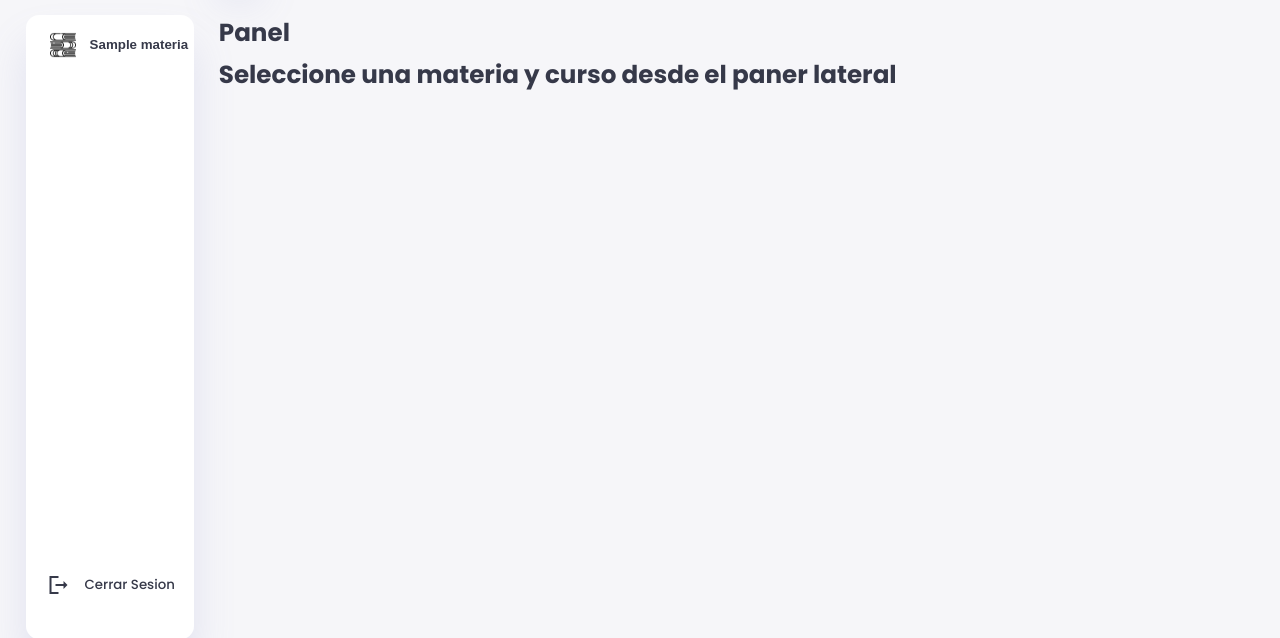
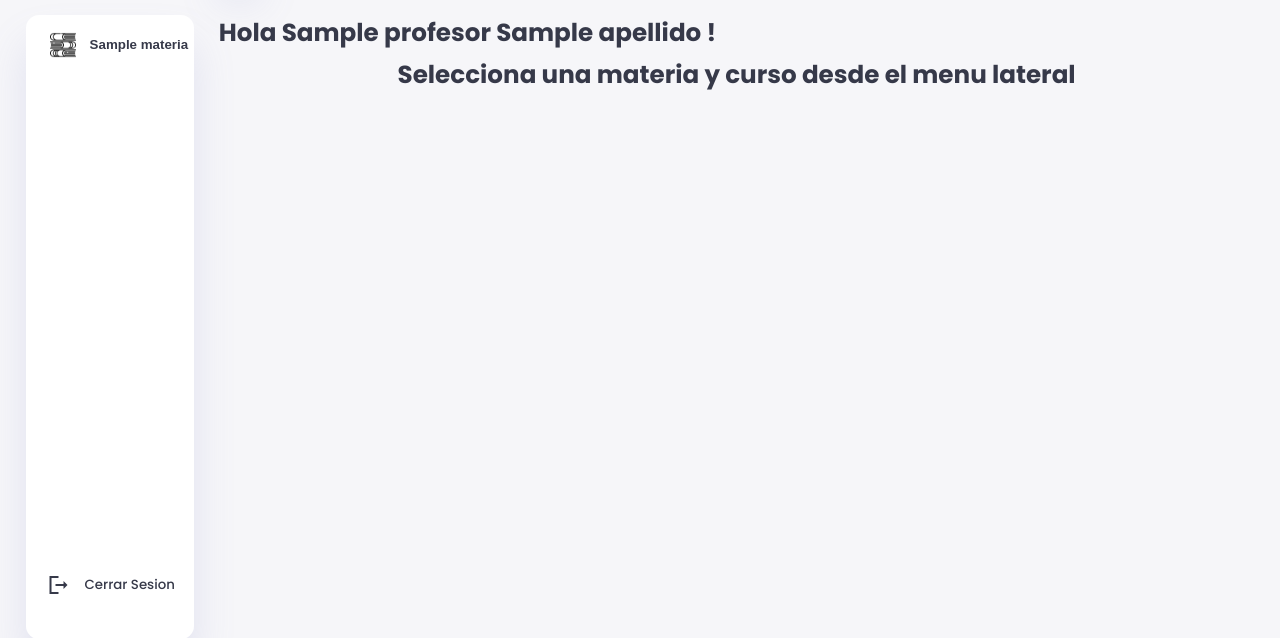
Before and after one commit to rich-333/proyecto-escuela, a Laravel app: template resources/views/profesor/panel.blade.php in a window 1280 px wide. Shown: the part 109-747 px from the top of the page. Run offline with Laravel 12, Linux system fonts and the light colour scheme; the template is opened without the code that fills it: most values are stand-ins (such as "Sample title", 1, 10 or a date in 2020); style sheets or scripts are compiled from the project's sources.

Commit message:
Se agregaron estilos y pequenas modificaciones en algunos titulos de ña vistas
Esto se hizo para modificar algunos titulos que no tenian un nombre adecuado y para centrar algunas secciones.

```diff
--- a/app/Http/Controllers/AuthController.php
+++ b/app/Http/Controllers/AuthController.php
@@ -22,8 +22,8 @@ class AuthController extends Controller
         ]);
 
         $usuario = Usuario::where('nombre_usuario', $request->nombre_usuario)->first();
-
-        if ($usuario && Hash::check($request->contrasena, $usuario->contrasena)) {
+        //$usuario && $request->contrasena === $usuario->contrasena
+        if ($usuario && Hash::check($request->contrasena, $usuario->contrasena)) { //$usuario && Hash::check($request->contrasena, $usuario->contrasena)
             Auth::login($usuario);
 
             switch ($usuario->rol) {
--- a/app/Http/Controllers/BoletinController.php
+++ b/app/Http/Controllers/BoletinController.php
@@ -8,6 +8,7 @@ use Dompdf\Dompdf;
 use App\Models\Estudiante;
 use App\Models\Nota;
 use App\Models\Periodo;
+use App\Models\Curso;
 use Carbon\Carbon;
 use Illuminate\Support\Facades\Auth;
 
--- a/app/Http/Controllers/CalificacionController.php
+++ b/app/Http/Controllers/CalificacionController.php
@@ -8,6 +8,7 @@ use App\Models\Materia;
 use App\Models\Estudiante;
 use App\Models\Periodo;
 use App\Models\Profesor;
+use App\Models\Curso;
 use Illuminate\Support\Facades\Auth;
 use Carbon\Carbon;
 
@@ -23,7 +24,7 @@ class CalificacionController extends Controller
         $materias = $profesor->materias;
         $cursos = $profesor->cursos;
 
-        return view('profesor.panel', compact('materias', 'cursos'));
+        return view('profesor.panel', compact('materias', 'cursos', 'profesor'));
     }
 
     public function mostrarEstudiantes($id_materia, $id_curso)
@@ -51,8 +52,9 @@ class CalificacionController extends Controller
 
         $estudiantes = Estudiante::where('id_curso', $id_curso)->get();
         $materia = Materia::findOrFail($id_materia);
+        $curso = Curso::findOrFail($id_curso);
 
-        return view('profesor.materias', compact('estudiantes', 'periodo_actual', 'materia', 'notas'));
+        return view('profesor.materias', compact('estudiantes', 'periodo_actual', 'materia', 'notas', 'curso'));
     }
 
     public function guardarAjax(Request $request)
--- a/resources/css/materias/style.css
+++ b/resources/css/materias/style.css
@@ -29,7 +29,7 @@ table {
 }
 
 table thead {
-    background-color: #EDF9FD;
+    background-color: #EDFBF2;
 }
 
 table tbody {
--- /dev/null
+++ b/resources/css/panel/profesor.css
@@ -0,0 +1,5 @@
+.panel__profesor {
+    display: flex;
+    justify-content: center;
+    align-items: center;
+}
--- /dev/null
+++ b/resources/css/panel/tutor.css
@@ -0,0 +1,5 @@
+.panel__tutor {
+    display: flex;
+    align-items: center;
+    justify-content: center;
+}
--- a/resources/views/estudiante/index.blade.php
+++ b/resources/views/estudiante/index.blade.php
@@ -36,6 +36,7 @@
     <section class="section__tabla">
         <header class="header__tabla">
             <h4 class="header__text">Lista de Estudiantes</h4>
+            <!--
             <div class="section__filtrar">
                 <input class="buscador" type="text" placeholder="Buscar por nombre">
                 <select name="" id="" class="categoria">
@@ -53,6 +54,7 @@
                     <option value="">B</option>
                 </select>
             </div>
+            -->
         </header>
         <table id="tabla">
 
--- a/resources/views/iniciar_sesion/login.blade.php
+++ b/resources/views/iniciar_sesion/login.blade.php
@@ -15,10 +15,10 @@
         <img class="logo" src="{{ asset('imagenes/EscudoSF.PNG') }}" alt="Logo">
       </div>
       <label for="nombreUsuario" class="sesion__campo">Nombre de usuario</label>
-      <input id="nombreUsuario" name="nombre_usuario" class="sesion__entrada" type="text" placeholder="BaldemarHeredia7823" required>
+      <input id="nombreUsuario" name="nombre_usuario" class="sesion__entrada" type="text" placeholder="Nombre de usuario" required>
 
       <label for="contrasena" class="sesion__campo">Contraseña</label>
-      <input id="contrasena" name="contrasena" class="sesion__entrada" type="password" required>
+      <input id="contrasena" name="contrasena" class="sesion__entrada" type="password" placeholder="Contraseña" required >
       <div class="sesion__boton">
         <button class="boton" type="submit">Iniciar Sesion</button>
       </div>
--- a/resources/views/profesor/panel.blade.php
+++ b/resources/views/profesor/panel.blade.php
@@ -2,12 +2,16 @@
 
 @section('title', 'Panel')
 
-@section('header', 'Panel')
+@section('header')
+    Hola {{ $profesor->nombre }} {{ $profesor->apellido }} !
+@endsection
 
 @push('styles')
-    @vite(['resources/css/materias/style.css'])
+    @vite(['resources/css/panel/profesor.css'])
 @endpush
 
 @section('content')
-    <h1>Seleccione una materia y curso desde el paner lateral</h1>
+<div class="panel__profesor">
+    <h1>Selecciona una materia y curso desde el menu lateral</h1>
+</div>
 @endsection
--- a/resources/views/tutor/boletin.blade.php
+++ b/resources/views/tutor/boletin.blade.php
@@ -2,7 +2,7 @@
 
 @section('title', 'Boletin')
 
-@section('header', 'Bademar Heredia Sosa')
+@section('header', 'Boletin')
 
 @push('styles')
     @vite(['resources/css/tutor/boletin.css'])
```
Also changed, not shown: resources/views/layouts/app.blade.php (+7 -5 lines), resources/views/profesor/materias.blade.php (+7 -3 lines), resources/views/tutor/panel.blade.php (+8 -4 lines).
